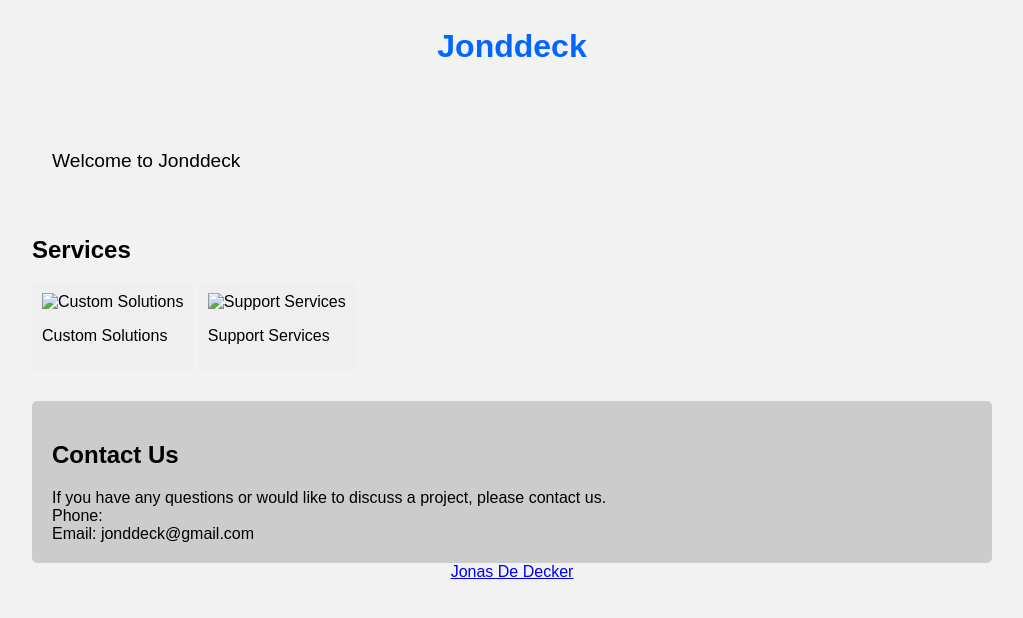
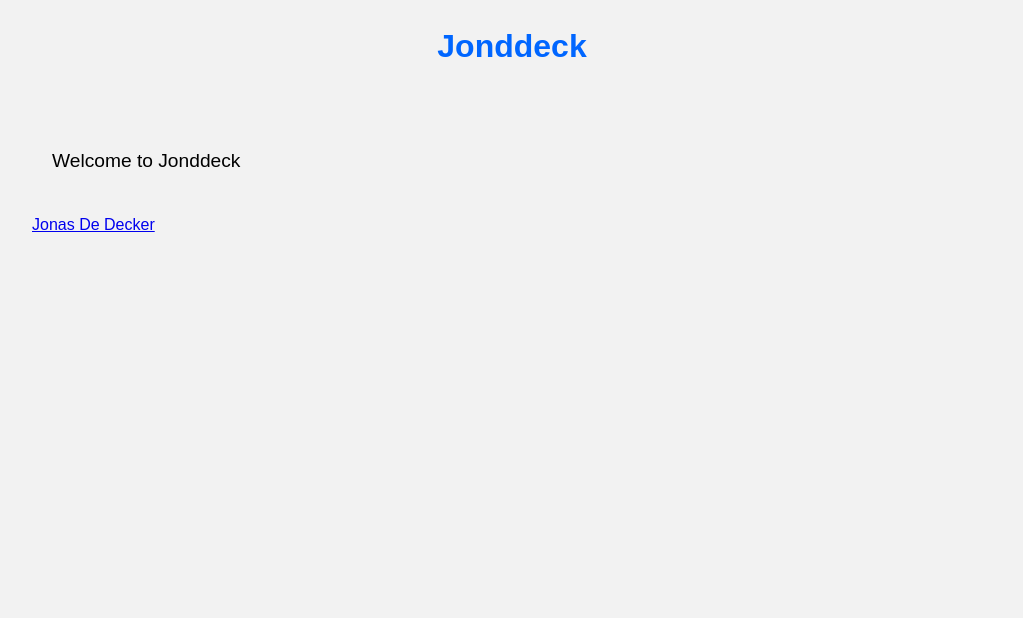
Before and after one commit to Jonddeck/Jonddeck.github.io, a plain HTML site: page index.html in a window 1280 px wide. Shown: the whole page, without its empty margins (128-1151 px from the left). Drawn offline with Linux system fonts and the light colour scheme.

Commit message:
Update index.html

```diff
--- a/index.html
+++ b/index.html
@@ -57,28 +57,8 @@
 		<div class="intro">
 			<p>Welcome to Jonddeck</p>
 		</div>
-		<div class="services">
-			<h2>Services</h2>
-			<ul>
-				<li>
-					<img src="custom-solutions.jpg" alt="Custom Solutions" width="100"/>
-					<p>Custom Solutions</p>
-				</li>
-				<li>
-					<img src="support-services.jpg" alt="Support Services" width="100"/>
-					<p>Support Services</p>
-				</li>
-			</ul>
-		</div>
-		<div class="contact">
-			<h2>Contact Us</h2>
-			<p>If you have any questions or would like to discuss a project, please contact us.</p>
-			<p>Phone: <br />
-			Email: jonddeck@gmail.com</p>
-		</div>
+		<div class="badge-base LI-profile-badge" data-locale="en_US" data-size="large" data-theme="light" data-type="HORIZONTAL" data-vanity="jonas-de-decker032423" data-version="v1"><a class="badge-base__link LI-simple-link" href="https://be.linkedin.com/in/jonas-de-decker032423/en?trk=profile-badge">Jonas De Decker</a></div>
 	</div>
-
-	<div class="badge-base LI-profile-badge" data-locale="en_US" data-size="large" data-theme="light" data-type="VERTICAL" data-vanity="jonas-de-decker032423" data-version="v1"><a class="badge-base__link LI-simple-link" href="https://be.linkedin.com/in/jonas-de-decker032423/en?trk=profile-badge">Jonas De Decker</a></div>
 
 </body>
 </html>
```
